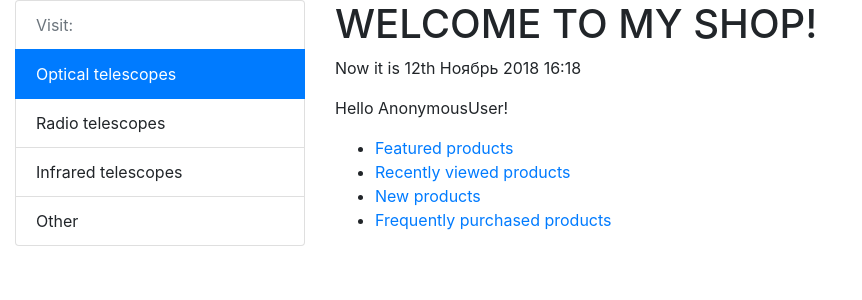
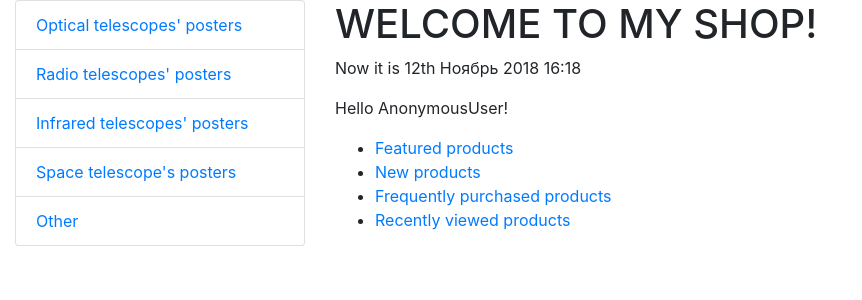
Before and after one commit to noisysky/shop, a Django app: page / in a window 1280 px wide. Shown: the part 56-356 px from the top of the page, without its empty margins (0-862 px from the left). Run offline with Django 3.2, Linux system fonts and the light colour scheme; some libraries are stand-ins or nearby versions.

Commit message:
add context to index.html

```diff
--- a/myshop/core/views.py
+++ b/myshop/core/views.py
@@ -6,6 +6,6 @@ class Home(TemplateView):
 
     def get_context_data(self, **kwargs):
         context = super(Home, self).get_context_data(**kwargs)
-        context['listed'] = ["Featured products", "Recently viewed products", "New products", "Frequently purchased products"]
+        context['listed'] = ["Featured products", "New products", "Frequently purchased products", "Recently viewed products"]
 
         return context
--- a/myshop/templates/base.html
+++ b/myshop/templates/base.html
@@ -42,11 +42,11 @@
         <div class="row">
             <div class="col-md-3">
               <ul class="list-group">
-                <li class="list-group-item disabled">Visit:</li>
-                <li class="list-group-item active">Optical telescopes</li>
-                <li class="list-group-item">Radio telescopes</li>
-                <li class="list-group-item">Infrared telescopes</li>
-                <li class="list-group-item">Other</li>
+                  <li class="list-group-item"><a href="#">Optical telescopes' posters</a></li>
+                  <li class="list-group-item"><a href="#">Radio telescopes' posters</a></li>
+                  <li class="list-group-item"><a href="#">Infrared telescopes' posters</a></li>
+                  <li class="list-group-item"><a href="#">Space telescope's posters</a></li>
+                  <li class="list-group-item"><a href="#">Other</a></li>
               </ul>
              </div>
              <div class="col-md-9">
```
